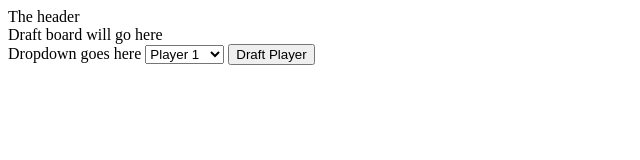
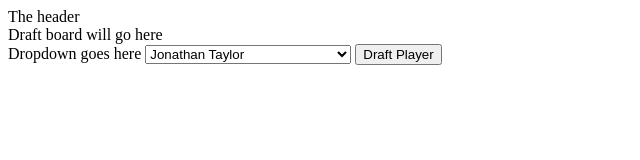
Before and after one commit to jvit1985/ff-highlights, a plain HTML site: page index.html in a window 1280 px wide. Shown: the whole page, without its empty margins (0-640 px from the left). Drawn offline with Linux system fonts and the light colour scheme.

Commit message:
appended players to dropdown list

```diff
--- a/assets/js/script.js
+++ b/assets/js/script.js
@@ -1,4 +1,6 @@
 const draftBtn = document.querySelector("#draft");
+const select = document.querySelector("#dropdown");
+
 let players = [
     "Jonathan Taylor",
     "Christian McCaffrey",
@@ -401,4 +403,24 @@ let players = [
     "Andrew Jacas"
 ]
 
+//append player list to options in dropdown
+function displayPlayers() {
+    let playerLength = players.length;
+
+    for (let i = 0; i < playerLength; i++) {
+        var optn = players[i];
+        var el = document.createElement("option");
+        el.textContent = optn;
+        el.value = optn;
+        select.append(el);
+    }
+}
+
+function draftPlayer() {
+    console.log("button clicked");
+}
+
 draftBtn.addEventListener("click", draftPlayer);
+
+//run on load
+displayPlayers();
--- a/index.html
+++ b/index.html
@@ -12,20 +12,7 @@
     <main>
         <div>Draft board will go here</div>
         <div>Dropdown goes here
-            <select>
-                <option>Player 1</option>
-                <option>Player 2</option>
-                <option>Player 3</option>
-                <option>Player 4</option>
-                <option>Player 5</option>
-                <option>Player 6</option>
-                <option>Player 7</option>
-                <option>Player 8</option>
-                <option>Player 9</option>
-                <option>Player 10</option>
-                <option>Player 11</option>
-                <option>Player 12</option>
-            </select>
+            <select id="dropdown"></select>
             <button id="draft">Draft Player</button>
         </div>
 
```
